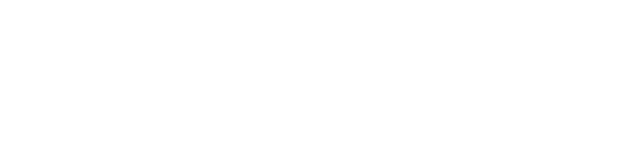
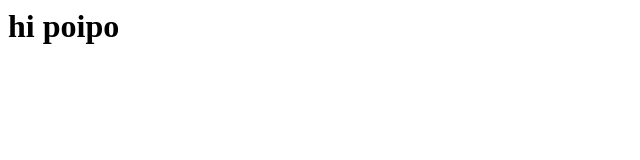
Before and after one commit to vadymmaia1414-bot/BarberShop, a website: page Golovna.html in a window 1280 px wide. Shown: the whole page, without its empty margins (0-640 px from the left). Drawn offline with Linux system fonts and the light colour scheme.

Commit message:
add h1 hi

```diff
--- a/Golovna.html
+++ b/Golovna.html
@@ -3,6 +3,8 @@
 
   </head>
   <body>
-
+    <h1>
+      hi poipo
+    </h1>
   </body>
 </html>
```
